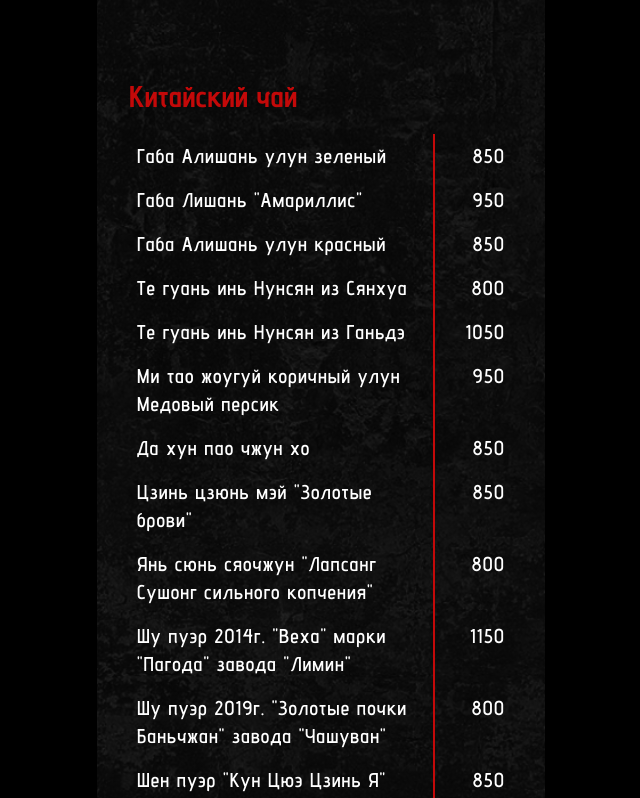
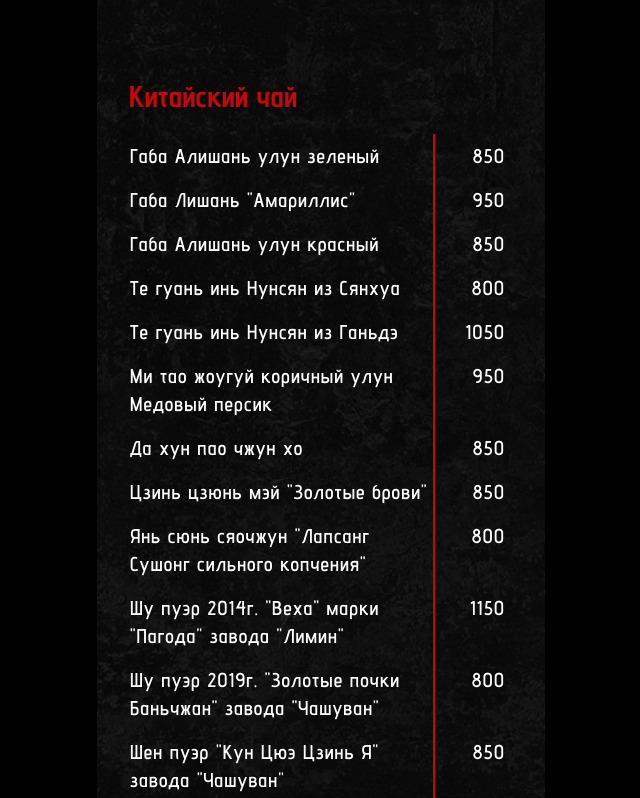
Before and after one commit to NiceArti/UmbrellaMenu, a Next.js app: page / in a window 1280 px wide. Shown: the part 2860-3658 px from the top of the page, without its empty margins (319-959 px from the left). Built offline with nearby package versions, Linux system fonts and the light colour scheme.

Commit message:
fix: padding

```diff
--- a/widgets/menu-positions.tsx
+++ b/widgets/menu-positions.tsx
@@ -59,7 +59,7 @@ const PositionsTableView = ({names, prices}:{names: string[], prices: string[]})
             <tbody>
                 {names.map((name, index) => (
                     <tr key={index} className="inline-flex justify-between w-full text-xl font-semibold tracking-wider">
-                        <td className="grow max-w-[304px] p-2">
+                        <td className="grow max-w-[304px] py-2">
                             {name}
                         </td>
                         <td className="border-l-2 border-primary min-w-[80px] w-20 justify-center items-end text-right p-2">
```
